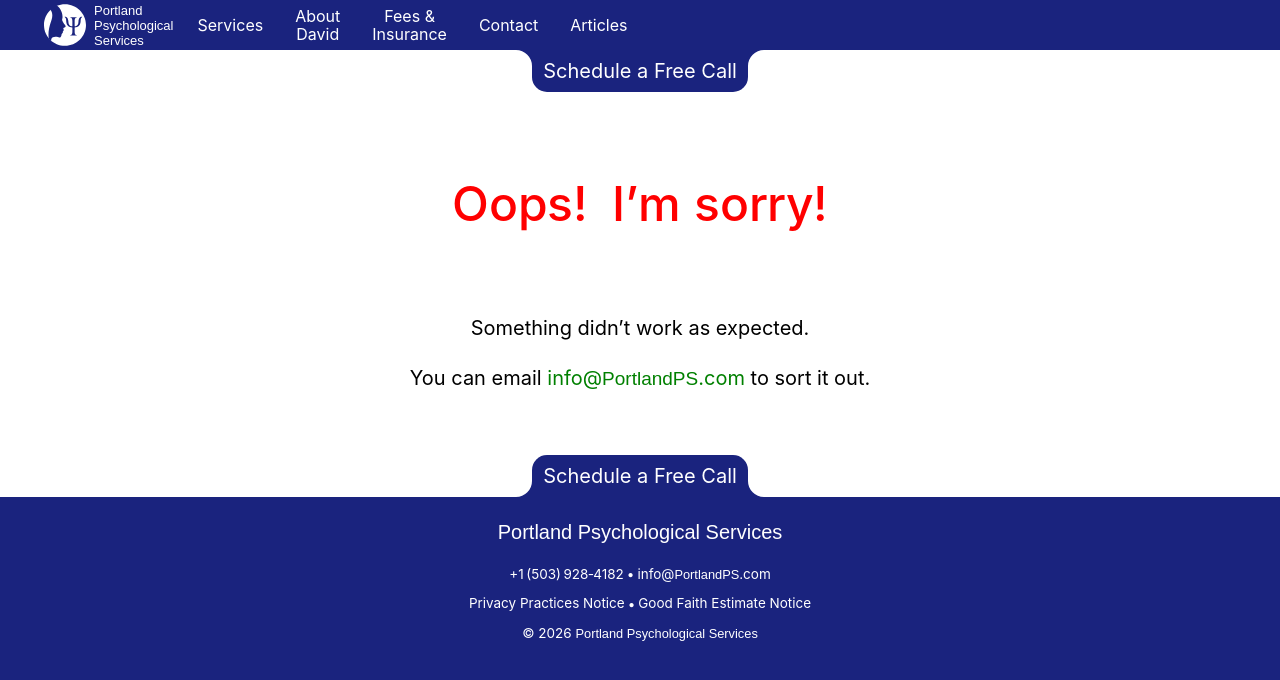
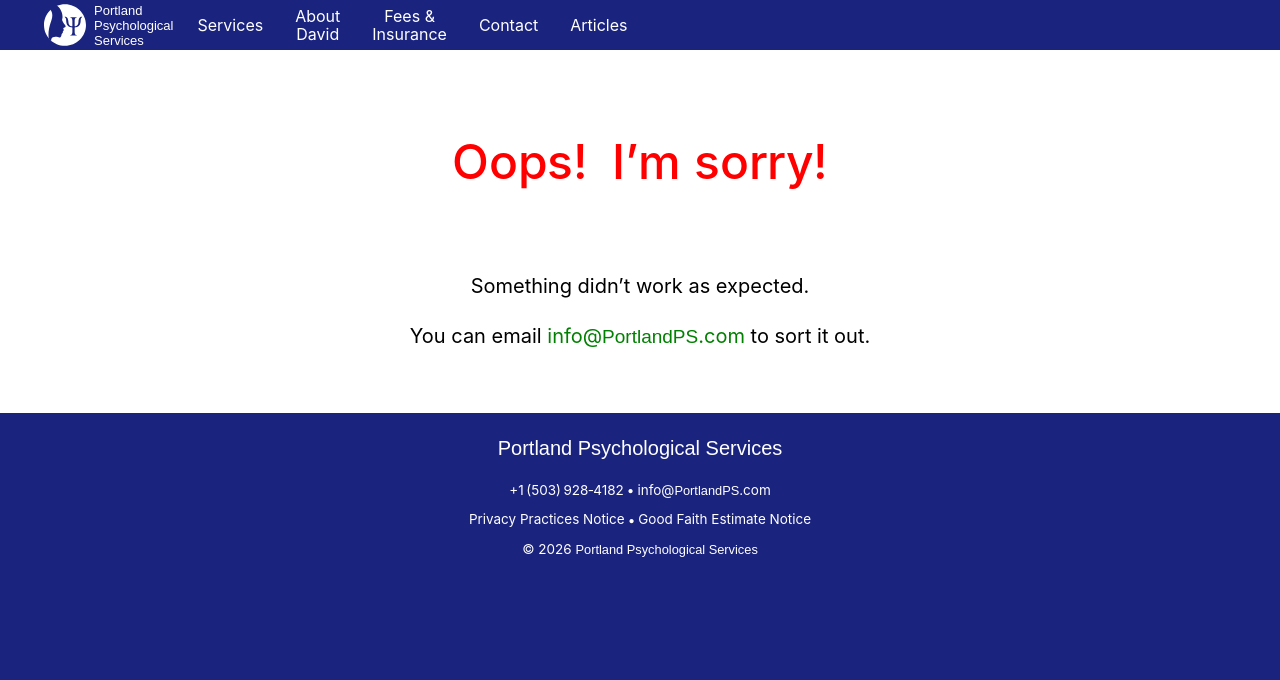
Before and after one commit to portlandps/portlandps.github.io, a Jekyll site: the page built from success.html, in a window 1280 px wide. Shown: the top 680 px of the page. Built offline with Jekyll 4.4.1, drawn with Linux system fonts in a browser that asks for light colours; some web fonts are replaced.

Commit message:
remove cta from success page

```diff
--- a/_layouts/page.html
+++ b/_layouts/page.html
@@ -219,22 +219,22 @@ aside img{display:block;box-sizing: border-box}
         <a{% if page.url == '/contact/' %} class="active" onclick="m(false)"{% endif %} href="{{site.url}}/contact/{% if page.url == '/contact/' %}#{% endif %}">Contact</a>
         <a{% if page.url == '/articles/' %} class="active" onclick="m(false)"{% endif %} href="{{site.url}}/articles/{% if page.url == '/articles/' %}#{% endif %}">Articles</a>
         <button type="button" aria-label="Menu" id="menubutton" onclick="m()"><div></div><div></div><div></div></button>
-    </div></div>
+    </div></div>{% unless page.url == '/success/' %}
     <div class="cta">
         <svg xmlns="http://www.w3.org/2000/svg" viewBox="0 0 16 16" class="inverted-radius-top-left"><path d="M16,16 L16,0 L0,0 A16,16 0 0,1 16,16 Z"/></svg>
         <a href="{{site.data.x.cta}}">Schedule a Free Call</a>
         <svg xmlns="http://www.w3.org/2000/svg" viewBox="0 0 16 16" class="inverted-radius-top-right"><path d="M0,16 L0,0 L16,0 A16,16 0 0,0 0,16 Z"/></svg>
-    </div>
+    </div>{% endunless %}
 </nav>
 <main><div>
 {{content}}
 </div></main>
-<footer>
+<footer>{% unless page.url == '/success/' %}
     <nav class="cta">
         <svg xmlns="http://www.w3.org/2000/svg" viewBox="0 0 16 16" class="inverted-radius-bottom-left"><path d="M16,0 L16,16 L0,16 A16,16 0 0,0 16,0 Z"/></svg>
         <a href="{{site.data.x.cta}}">Schedule a Free Call</a>
         <svg xmlns="http://www.w3.org/2000/svg" viewBox="0 0 16 16" class="inverted-radius-bottom-right"><path d="M0,0 L0,16 L16,16 A16,16 0 0,1 0,0 Z"/></svg>
-    </nav>
+    </nav>{% endunless %}
     <nav class="footer center"><div>
         <div class="FacultyGlyphic">Portland Psychological&nbsp;Services</div>
         <div class="phone-email"><a href="tel:{{site.data.x.tel}}">{{site.data.x.tel|replace_first:"-","<span>"|replace_first:"-","</span><span>"|replace:"-","</span>"}}</a><br><span class="bullet">&bull;</span><a href="mailto:{{site.data.x.name|remove:','|uri_escape}}%20%3C{{site.data.x.email}}%3E">{{site.data.x.email|replace:'@','@<span class="FacultyGlyphic">'|replace:'.','</span>.'}}</a></div>
```
